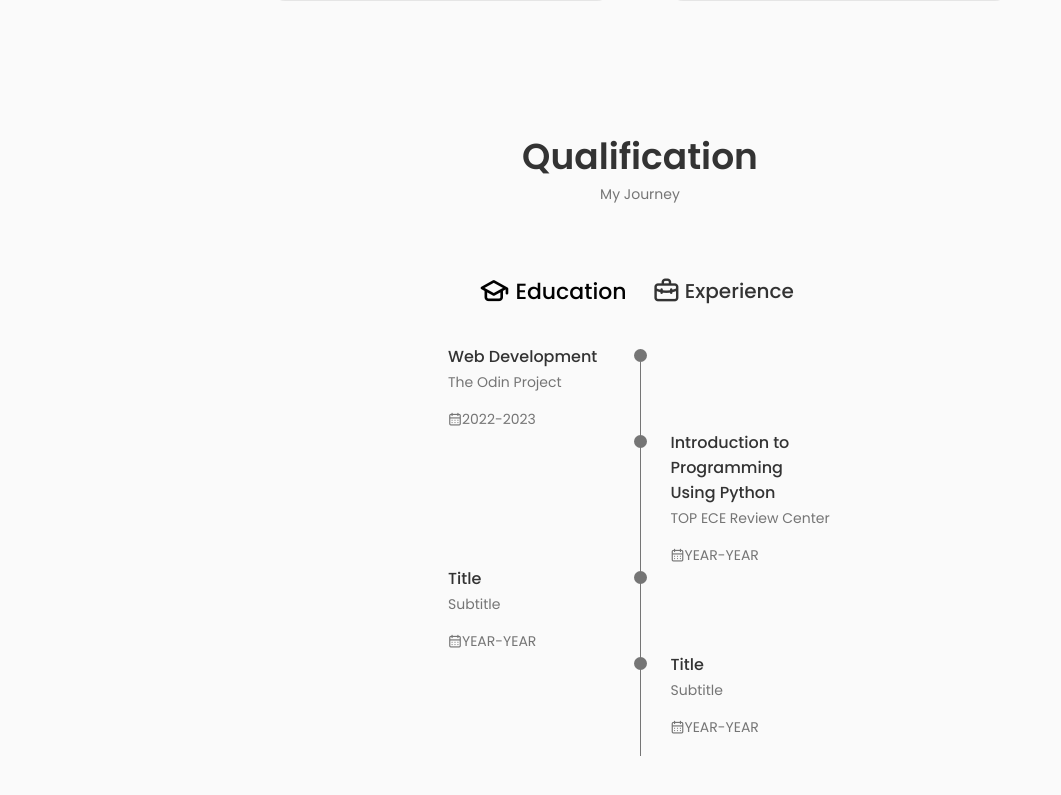
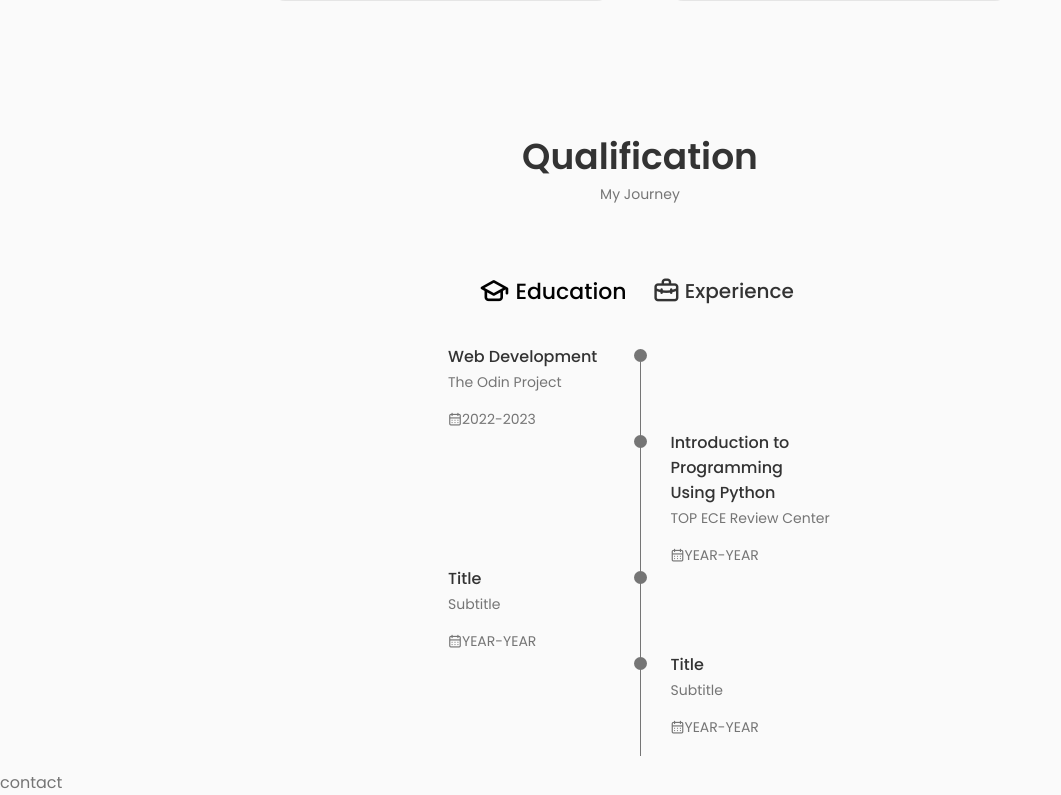
Before and after one commit to hayaman3/portfolio, a React (Create React App) app: page / in a window 1280 px wide. Shown: the part 1759-2554 px from the top of the page, without its empty margins (0-1061 px from the left). Before the commit the page ends 2529 px from the top, so only its background shows below. Built offline with nearby package versions, Linux system fonts and the light colour scheme.

Commit message:
created Contact component

```diff
--- a/src/App.jsx
+++ b/src/App.jsx
@@ -5,6 +5,7 @@
 import About from './components/about/About';
 import Skills from './components/skills/Skills';
 import Qualification from './components/qualification/Qualification';
+import Contact from './components/contact/Contact';
 
 function App() {
   return (
@@ -15,6 +16,7 @@
         <About />
         <Skills />
         <Qualification />
+        <Contact />
       </main>
     </>
   );
--- /dev/null
+++ b/src/components/contact/Contact.jsx
@@ -0,0 +1,14 @@
+/* eslint-disable jsx-a11y/no-static-element-interactions */
+/* eslint-disable jsx-a11y/click-events-have-key-events */
+import React from 'react';
+import './contact.css';
+
+function Contact() {
+  return (
+    <section className="contact-section">
+      <div className="contact-data">contact</div>
+    </section>
+  );
+}
+
+export default Contact;
--- /dev/null
+++ b/src/components/contact/contact.css
@@ -0,0 +1 @@
+.contact-section {}
```
